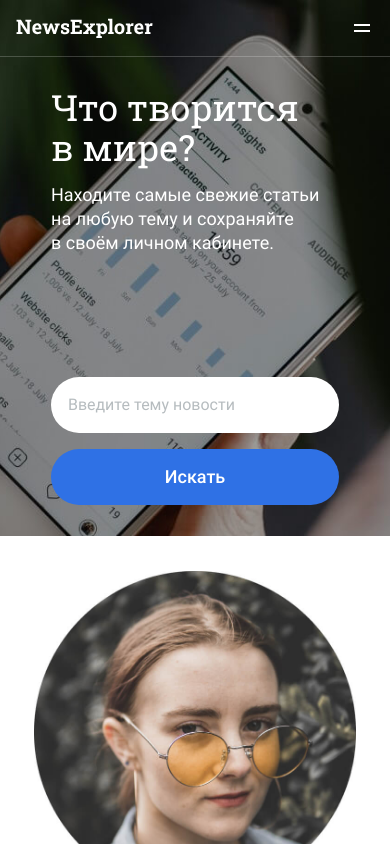
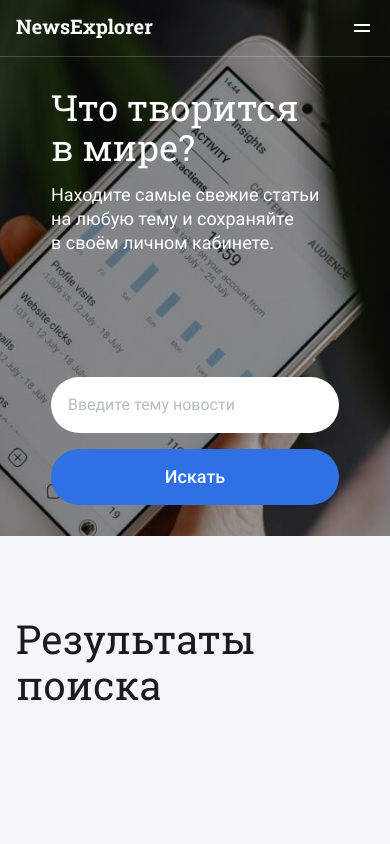
Before and after one commit to Vooooodoo/news-explorer-frontend, a React (Create React App) app: page / in a window 390 px wide. Shown: the top 844 px of the page. Built offline with nearby package versions, Linux system fonts and the light colour scheme.

Commit message:
feat: реализовать секцию с новостными карточками

```diff
--- a/src/components/Main/Main.js
+++ b/src/components/Main/Main.js
@@ -1,11 +1,13 @@
 import React from 'react';
 import About from '../About/About';
+import NewsCards from '../NewsCards/NewsCards';
+import Spinner from '../Spinner/Spinner';
 import NotFound from '../NotFound/NotFound';
-import Spinner from '../Spinner/Spinner';
 
 function Main(props) {
   return (
     <main>
+      <NewsCards />
       {/* <Spinner />
       <NotFound /> */}
       <About />
--- /dev/null
+++ b/src/components/NewsCards/NewsCards.css
@@ -0,0 +1,27 @@
+.news-cards {
+  background-color: #F5F6F7;
+  margin: 0 -104px;
+  padding: 80px 104px;
+}
+
+.news-cards__title {
+  font-family: 'Roboto Slab', Arial, sans-serif;
+  font-weight: normal;
+  font-size: 40px;
+  line-height: 46px;
+  margin: 0 0 64px;
+}
+
+@media all and (max-width: 1023px) {
+  .news-cards {
+    margin: 0 -40px;
+    padding: 80px 40px;
+  }
+}
+
+@media all and (max-width: 499px) {
+	.news-cards {
+    margin: 0 -16px;
+    padding: 80px 16px;
+  }
+}
--- /dev/null
+++ b/src/components/NewsCards/NewsCards.js
@@ -0,0 +1,12 @@
+import React from 'react';
+import './NewsCards.css';
+
+function NewsCards() {
+  return (
+    <section className="news-cards">
+      <h2 className="news-cards__title">Результаты поиска</h2>
+    </section>
+  );
+}
+
+export default NewsCards;
```
Also changed, not shown: src/components/NewsCardList/NewsCardList.css (added), src/components/NewsCardList/NewsCardList.js (added).
